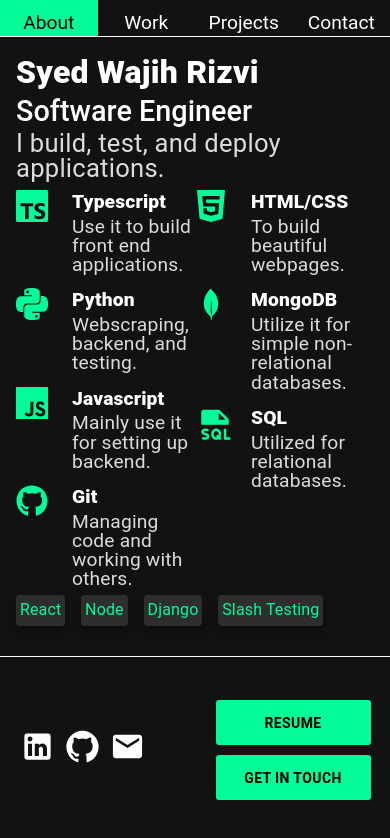
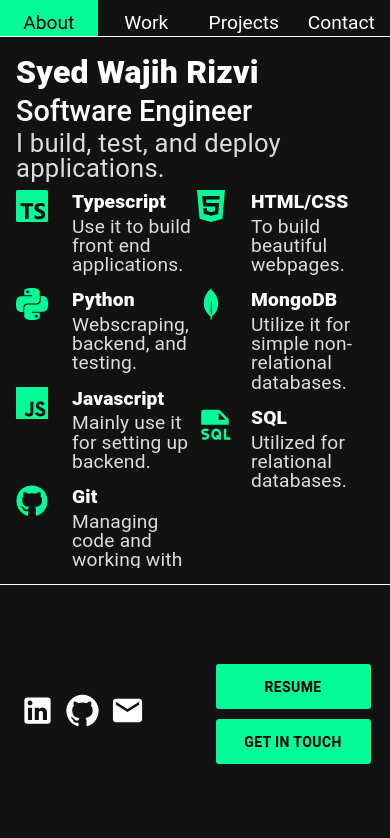
Before and after one commit to syedwajihrizvi/Portfolio, a React (Vite) app: page / in a window 390 px wide. Shown: the top 838 px of the page. Built offline with nearby package versions, Linux system fonts and the light colour scheme.

Commit message:
Fix footer scroll

```diff
--- a/src/assets/css/main.css
+++ b/src/assets/css/main.css
@@ -71,7 +71,7 @@ html, body, #root {
 .footer {
     margin-top: 1rem;
     grid-area: footer;
-    padding-bottom: calc(env(safe-area-inset-bottom, 0px));
+    overflow: scroll;
 }
 
 @media screen and (max-width: 1024px) {
@@ -215,6 +215,17 @@ html, body, #root {
         border-top: 1px solid white;
         padding-top: 10px;
         padding-bottom: 10px;
+        margin-bottom: 5rem;
+    }
+
+    .footer {
+        scrollbar-width: none; /* Firefox */
+        -ms-overflow-style: none; /* Internet Explorer 10+ */
+    }
+    /* Chrome, Edge, Safari */
+    .footer::-webkit-scrollbar {
+        background-color: transparent;
+        width: 0;
     }
 }
 
```
